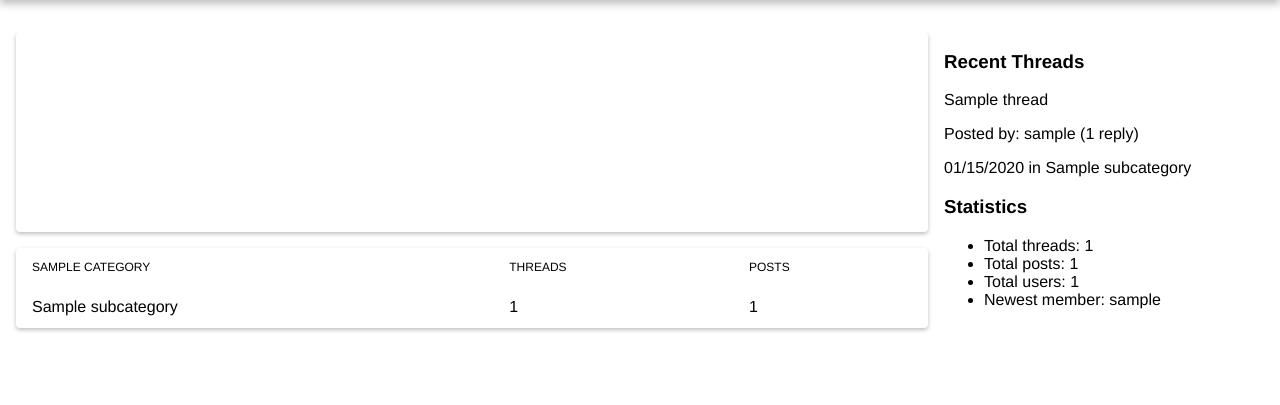
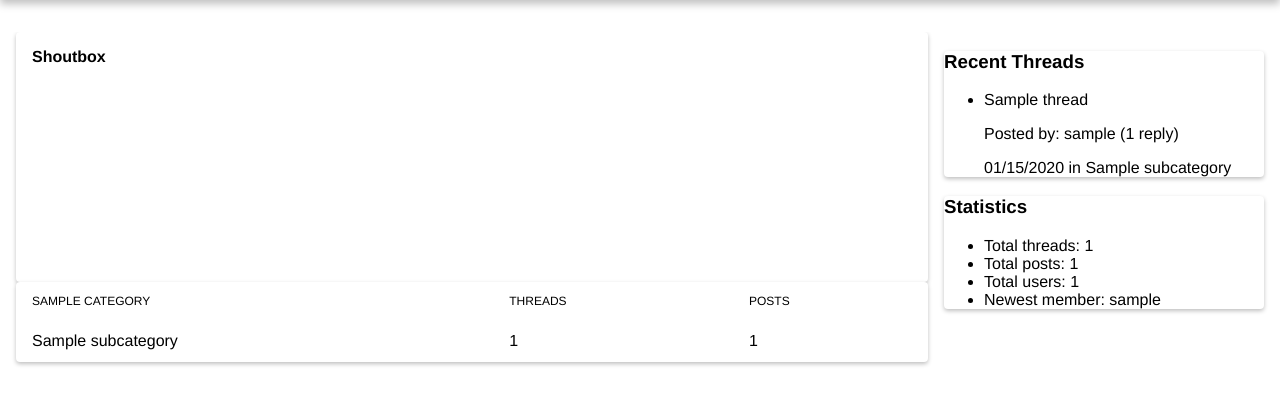
Before and after one commit to Punkweb/PunkwebBB, a Django app: page / in a window 1280 px wide. Shown: the part 90-495 px from the top of the page. Run offline with Django 4.2, Linux system fonts and the light colour scheme; tables that the repository leaves empty hold one stand-in row (values such as "Sample post"); data that the repository does not hold is empty; some libraries are stand-ins or nearby versions.

Commit message:
Some minor shoutbox fixes

```diff
--- a/punkweb_bb/static/punkweb_bb/shoutbox.css
+++ b/punkweb_bb/static/punkweb_bb/shoutbox.css
@@ -1,5 +1,9 @@
-.shoutbox {
-  margin-bottom: 1rem;
+.shoutbox__header {
+  background-color: var(--oc-gray-1);
+  border-bottom: 1px solid var(--oc-gray-4);
+  font-size: 16px;
+  font-weight: bold;
+  padding: 1rem;
 }
 
 .shoutbox__shouts {
--- a/punkweb_bb/templates/punkweb_bb/index.html
+++ b/punkweb_bb/templates/punkweb_bb/index.html
@@ -13,10 +13,6 @@
     var shoutlist = document.querySelector('#shoutlist');
     shoutlist.scrollTop = shoutlist.scrollHeight;
   }
-
-  setTimeout(function () {
-    shoutboxScrollToBottom();
-  }, 100);
 </script>
 {% endblock %}
 
@@ -27,7 +23,7 @@
     <div class="index__categories">
       {% include 'punkweb_bb/shoutbox/shoutbox.html' %}
       {% for category in categories %}
-      <div class="pw-card fluid">
+      <div class="pw-card fluid margin">
         <table class="pw-table">
           <thead>
             <tr>
@@ -52,9 +48,11 @@
       {% endfor %}
     </div>
     <div class="index__sidebar">
+      <div class="pw-card fluid padding">
         <h3>Recent Threads</h3>
         {% for thread in recent_threads %}
-      <div>
+        <ul>
+          <li>
             <a href="{% url 'punkweb_bb:thread_detail' thread.id %}">{{thread.title}}</a>
             <p>Posted by: {{ thread.user.username }} ({{thread.post_count}}
               {% if thread.post_count == 1 %}reply{% else%}replies{% endif %})</p>
@@ -64,8 +62,11 @@
                 {{thread.subcategory.name}}
               </a>
             </p>
+          </li>
+        </ul>
+        {% endfor %}
       </div>
-      {% endfor %}
+      <div class="pw-card fluid margin padding">
         <h3>Statistics</h3>
         <ul>
           <li>Total threads: {{ thread_count }}</li>
@@ -76,5 +77,6 @@
       </div>
     </div>
   </div>
+</div>
 
 {% endblock %}
--- a/punkweb_bb/templates/punkweb_bb/shoutbox/shoutbox.html
+++ b/punkweb_bb/templates/punkweb_bb/shoutbox/shoutbox.html
@@ -1,10 +1,15 @@
-<div class="pw-card fluid shoutbox" hx-get="{% url 'punkweb_bb:shout_list' %}" hx-trigger="load, every 30s"
-  hx-target="#shoutlist">
-  <div class="shoutbox__shouts" id="shoutlist"></div>
+<div class="pw-card fluid">
+  <div class="shoutbox__header">
+    Shoutbox
+  </div>
+
+  <div class="shoutbox__shouts" id="shoutlist" hx-get="{% url 'punkweb_bb:shout_list' %}" hx-trigger="load, every 30s"
+    hx-on::after-request="shoutboxScrollToBottom(event)">
+  </div>
 
   {% if request.user.is_authenticated %}
   <form class="shoutbox__form" hx-post="{% url 'punkweb_bb:shout_create' %}" hx-target="#shoutlist"
-    hx-on::after-request="this.reset(); shoutboxScrollToBottom()">
+    hx-on::after-request="this.reset(); shoutboxScrollToBottom(event)">
     <input class="pw-input shoutbox__input" autocomplete="off" name="content" type="text"
       placeholder="Type your message here..." />
   </form>
--- a/punkweb_bb/views.py
+++ b/punkweb_bb/views.py
@@ -133,8 +133,8 @@ def post_create(request, thread_id):
 
 def current_shouts():
     return Shout.objects.filter(
-        created_at__gt=datetime.datetime.today() - datetime.timedelta(hours=24)
-    ).order_by("created_at")[:100]
+        created_at__gt=datetime.datetime.today() - datetime.timedelta(hours=12)
+    ).order_by("created_at")
 
 
 def shout_list(request):
```
Lines whose indentation alone changed are shown as unchanged.
